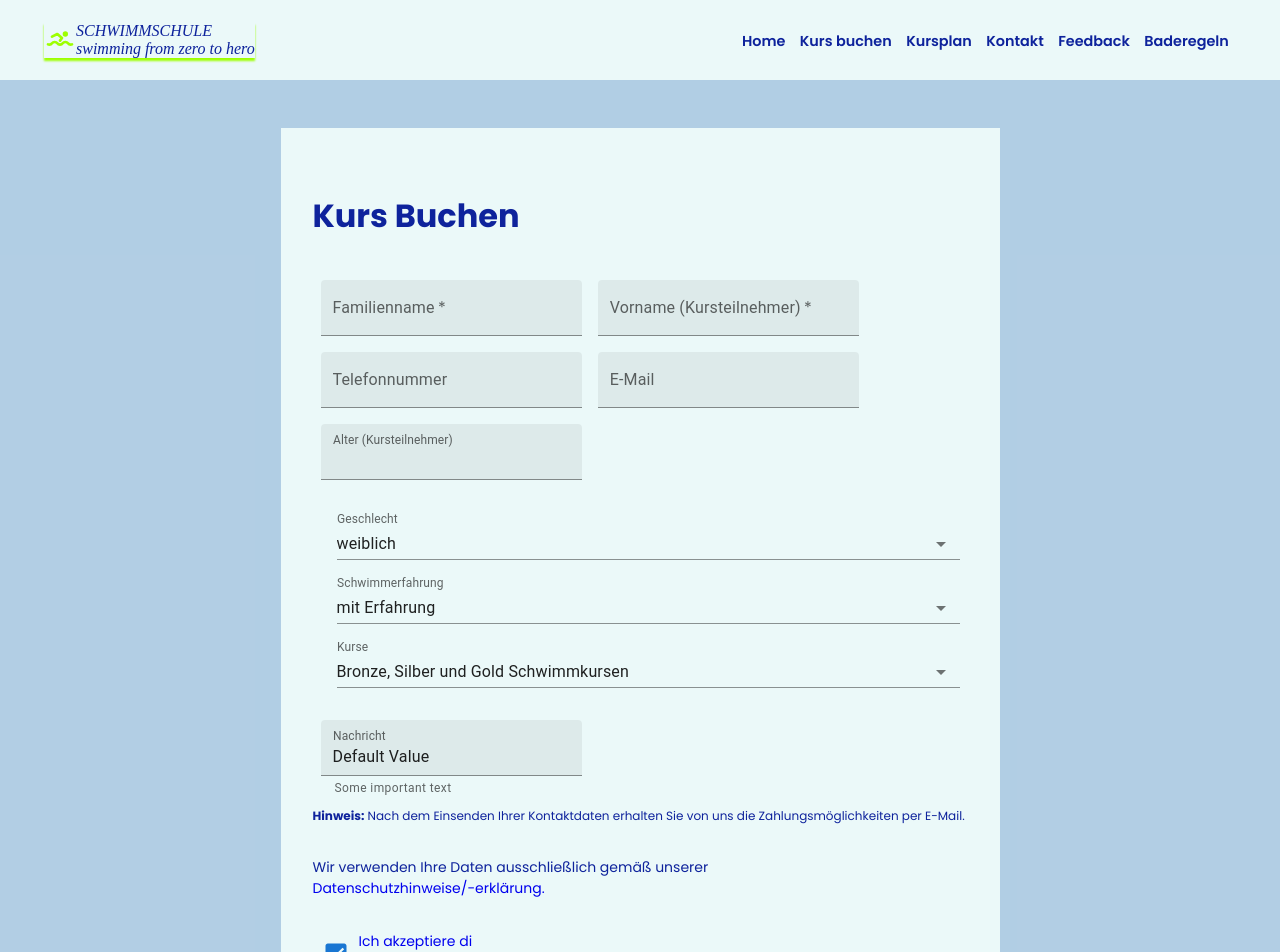
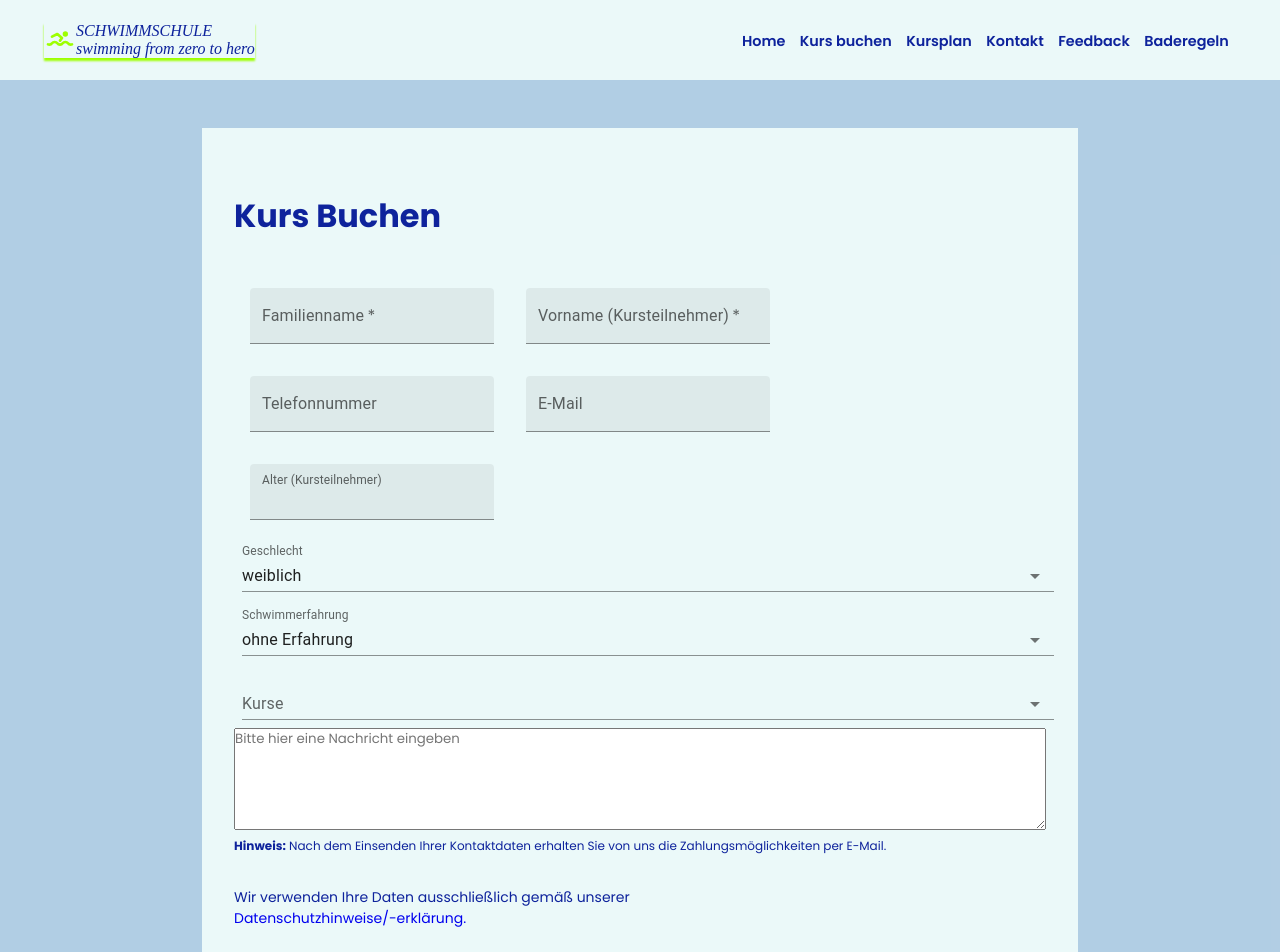
Before and after one commit to AnnaPanosyan/swimming, a React (Create React App) app: page /kursbuchen in a window 1280 px wide. Shown: the top 952 px of the page. Built offline with nearby package versions, Linux system fonts and the light colour scheme.

Commit message:
kurs buchen

```diff
--- a/package.json
+++ b/package.json
@@ -9,6 +9,7 @@
     "eject": "react-scripts eject"
   },
   "dependencies": {
+    "@emailjs/browser": "^3.10.0",
     "@emotion/react": "^11.10.5",
     "@emotion/styled": "^11.10.5",
     "@googlemaps/react-wrapper": "^1.1.35",
--- a/public/index.html
+++ b/public/index.html
@@ -9,6 +9,7 @@
       name="description"
       content="Web site created using create-react-app"
     />
+    <meta name="referrer" content="no-referrer-when-downgrade" />
     <link rel="apple-touch-icon" href="%PUBLIC_URL%/logo192.png" />
     <!--
       manifest.json provides metadata used when your web app is installed on a
--- a/src/componets/Courses.js
+++ b/src/componets/Courses.js
@@ -25,7 +25,7 @@ const Courses = () => {
             <div className="container">
               <div className="courses_section">
                 <h2 className='secTitle'>
-                  Wir bieten Folgende schwimmkurse an
+                  Wir bieten folgende Schwimmkurse an
                 </h2>
                 <div >
                   <div className='courses_description'>
--- a/src/componets/Map.js
+++ b/src/componets/Map.js
@@ -1,9 +1,9 @@
-import React from 'react'
-import Iframe from 'react-iframe'
+import React from "react";
+import Iframe from "react-iframe";
 
 const Map = () => {
-return(
-  <div>
+  return (
+
     <Iframe
       frameborder="0"
       url="https://www.google.com/maps/embed?pb=!1m18!1m12!1m3!1d2478.719564989474!2d8.160203715639168!3d51.59170287964912!2m3!1f0!2f0!3f0!3m2!1i1024!2i768!4f13.1!3m3!1m2!1s0x47bbd7c24b53be57%3A0xde7424cacdaba738!2sINI%20School%20Bad%20Sassendorf!5e0!3m2!1sru!2s!4v1674579371593!5m2!1sru!2s"
@@ -11,10 +11,9 @@ width="250"
       height="150"
       allowfullscreen=""
       loading="lazy"
-              referrerpolicy="no-referrer-when-downgrade"
+      referrerPolicy="no-referrer-when-downgrade"
     />
-    </div>
-  )
-}
+  );
+};
 
-export default Map
+export default Map;
--- a/src/pages/Footer.js
+++ b/src/pages/Footer.js
@@ -43,7 +43,7 @@ const Footer = () => {
             <div className="footer_contacts">
               <h4 className="linkTitle"> Kontaktiere uns </h4>
               <a href='tel:+ 49 17624310872' className="phone">+ 49 17624310872</a>
-              <a href='mailto:fromzerotohero@gmail.com' className="email">fromzerotohero@gmail.com</a>
+              <a href='mailto:schwimmschulefromzerotohero@gmail.com' className="email">schwimmschulefromzerotohero@gmail.com</a>
             </div>
 
             <div className="footer_contacts">
--- a/src/pages/Kontakt.js
+++ b/src/pages/Kontakt.js
@@ -1,27 +1,63 @@
-import React from 'react';
-import { Link } from 'react-router-dom';
+import React, { useRef, useState } from 'react';
+import emailjs from '@emailjs/browser';
+import Snackbar from "@mui/material/Snackbar";
+import MuiAlert from "@mui/material/Alert";
+
+const Alert = React.forwardRef(function Alert(props, ref) {
+  return <MuiAlert elevation={6} ref={ref} variant="filled" {...props} />;
+});
 
 const Kontact = () => {
+
+  const form = useRef();
+  const [open, setOpen] = useState(false);
+
+  const handleClose = (event, reason) => {
+    if (reason === "clickaway") {
+      return;
+    }
+    setOpen(false);
+  };
+
+
+  const sendEmail = (e) => {
+    e.preventDefault();
+
+    emailjs.sendForm('service_0ysa5ei', 'template_j4hsjdb', form.current, 'tmD6DfLWRyEbl4efE')
+      .then((result) => {
+        console.log(result.text);
+        result.text === "OK" && (setOpen(true))
+
+      }, (error) => {
+        console.log(error.text);
+      });
+    e.target.reset()
+  }
+
   return (
     <div className='kontact'>
+      <h1>Kontakt</h1>
+
       <div className='container'>
-        <div className='kontact_container'>
-          <h1>Kontakt</h1>
-          <div className='input'>
-            <input type="text" placeholder='Vorname' />
-            <input type="text" placeholder='Nachname' />
-          </div>
-          <div className='input'>
-            <input type='email' placeholder='E-Mail-Adresse' />
-            <input type="tel" placeholder='Telefon' />
-          </div>
-          <div >
-            <input className='inputText' type="text" size="50" placeholder='Bitte hier eine Nachricht eingeben' />
-          </div>
-          <div>
-            <Link className="btn">Einreichen</Link>
-          </div>
-        </div>
+        <form ref={form} onSubmit={sendEmail} className='form'>
+          <input type="text" placeholder='Vorname' name="user_name" required />
+          <input type="text" placeholder='Nachname' name="user_lastName" required />
+          <input type='email' placeholder='E-Mail-Adresse' name="user_email" required />
+          <input type="tel" placeholder='Telefon' name="user_tel" required />
+          <textarea className='inputText' name="message" cols='70' rows='5' placeholder='Bitte hier eine Nachricht eingeben' />
+          <button type='submit' className='btn'>Einreichen</button>
+          <Snackbar
+            open={open} autoHideDuration={2000} onClose={handleClose}
+            anchorOrigin={{ vertical: 'top', horizontal: 'center' }}>
+            <Alert
+              onClose={handleClose}
+              severity="success"
+              sx={{ width: "100%" }}
+            >
+              This is a success message!
+            </Alert>
+          </Snackbar>
+        </form>
       </div>
     </div>
   );
--- a/src/pages/KursBuchen.js
+++ b/src/pages/KursBuchen.js
@@ -1,36 +1,64 @@
-import React from 'react'
-import Box from '@mui/material/Box';
-import TextField from '@mui/material/TextField';
+import React, { useRef, useState } from "react";
+import TextField from "@mui/material/TextField";
+import { Checkbox, FormControl, InputLabel, NativeSelect } from "@mui/material";
+import { Link } from "react-router-dom";
+import emailjs from "@emailjs/browser";
+import Snackbar from "@mui/material/Snackbar";
+import MuiAlert from "@mui/material/Alert";
 
-import { Checkbox, FormControl, InputLabel, NativeSelect } from '@mui/material';
-import { Link } from 'react-router-dom';
-
-
-const label = { inputProps: { 'aria-label': 'Checkbox demo' } };
+const label = { inputProps: { "aria-label": "Checkbox demo" } };
+const Alert = React.forwardRef(function Alert(props, ref) {
+  return <MuiAlert elevation={6} ref={ref} variant="filled" {...props} />;
+});
 
 const KursBuchen = () => {
 
+  const form = useRef();
+  const [open, setOpen] = useState(false);
+
+  const handleClose = (event, reason) => {
+    if (reason === "clickaway") {
+      return;
+    }
+    setOpen(false);
+  };
+
+  const sendEmail = (e) => {
+    e.preventDefault();
+
+    emailjs
+      .sendForm(
+        "service_sn9elzn",
+        "template_7mrip0j",
+        form.current,
+        "tmD6DfLWRyEbl4efE"
+      )
+      .then(
+        (result) => {
+          console.log(result.text);
+          result.text === "OK" && (setOpen(true))
+
+        },
+        (error) => {
+          console.log(error.text);
+        }
+      );
+    e.target.reset();
+  };
+
   return (
     <div className="kursBuchen">
-    <div className='container'>
+      <div className="container">
         <h1>Kurs Buchen</h1>
-     <>
-     <Box
-     className='box'
-      component="form"
-      sx={{
-        '& .MuiTextField-root': { m: 1, width: '26ch' },
-      }}
-      noValidate
-      autoComplete="off"
-    >
-      <div>
+        <form ref={form} onSubmit={sendEmail} className="form">
           <TextField
             required
             id="filled-required"
             label="Familienname"
             defaultValue=""
             variant="filled"
+            name="user_name"
+            sx={{ m: 2 }}
           />
           <TextField
             required
@@ -38,14 +66,18 @@ const KursBuchen = () => {
             label="Vorname (Kursteilnehmer)"
             defaultValue=""
             variant="filled"
+            name="user_lastName"
+            sx={{ m: 2 }}
+
           />
-         </div>
-        <div>
           <TextField
             id="filled-phone-input"
             label="Telefonnummer"
-          type="number"
+            type="tel"
             variant="filled"
+            name='user_tel'
+            sx={{ m: 2 }}
+
           />
           <TextField
             id="filled-email-input"
@@ -53,9 +85,10 @@ const KursBuchen = () => {
             type="email"
             autoComplete="current-email"
             variant="filled"
+            name="user_email"
+            sx={{ m: 2 }}
+
           />
-         </div>
-
           <TextField
             id="filled-number"
             label="Alter (Kursteilnehmer)"
@@ -64,92 +97,108 @@ const KursBuchen = () => {
               shrink: true,
             }}
             variant="filled"
+            name="user_age"
+            sx={{ m: 2 }}
+
           />
-
-
-<Box sx={{ minWidth: 120, m:2}}>
-      <FormControl fullWidth sx={{m:1}} >
+          <FormControl fullWidth sx={{ m: 1 }}>
             <InputLabel variant="standard" htmlFor="uncontrolled-native">
               Geschlecht
             </InputLabel>
             <NativeSelect
-          defaultValue={30}
+              defaultValue={""}
               inputProps={{
-            name: 'geschlecht',
-            id: 'uncontrolled-native',
+                name: "geschlecht",
+                id: "uncontrolled-native",
               }}
             >
-          <option value={10}>weiblich</option>
-          <option value={20}>männlich</option>
+              <option value={"weiblich"}>weiblich</option>
+              <option value={"männlich"}>männlich</option>
             </NativeSelect>
           </FormControl>
-      <FormControl fullWidth sx={{m:1}}>
-        <InputLabel variant="standard" htmlFor="uncontrolled-native" >
+          <FormControl fullWidth sx={{ m: 1 }}>
+            <InputLabel variant="standard" htmlFor="uncontrolled-native">
               Schwimmerfahrung
             </InputLabel>
             <NativeSelect
-          defaultValue={30}
+              defaultValue={""}
               inputProps={{
-            name: 'schwimmerfahrung',
-            id: 'uncontrolled-native',
+                name: "schwimmerfahrung",
+                id: "uncontrolled-native",
               }}
             >
-          <option value={10}>ohne Erfahrung</option>
-          <option value={20}>wenig Erfahrung</option>
-          <option value={30}>mit Erfahrung</option>
+              <option value={"ohne Erfahrung"}>ohne Erfahrung</option>
+              <option value={"wenig Erfahrung"}>wenig Erfahrung</option>
+              <option value={"mit Erfahrung"}>mit Erfahrung</option>
             </NativeSelect>
           </FormControl>
-      <FormControl fullWidth sx={{m:1}}>
+          <FormControl fullWidth sx={{ m: 1 }}>
             <InputLabel variant="standard" htmlFor="uncontrolled-native">
               Kurse
             </InputLabel>
             <NativeSelect
-          defaultValue={30}
+              defaultValue={""}
               inputProps={{
-            name: 'kurse',
-            id: 'uncontrolled-native',
+                name: "kurse",
+                id: "uncontrolled-native",
               }}
             >
-          <option value={10}>Anfänger Schwimmkursen</option>
-          <option value={20}> Folge Schwimmkurs </option>
-          <option value={30}>Bronze, Silber und Gold Schwimmkursen</option>
+              <option value={""}></option>
+              <option value={"Anfänger Schwimmkursen"}>
+                Anfänger Schwimmkursen
+              </option>
+              <option value={"Folge Schwimmkurs"}>
+                Folge Schwimmkurs
+              </option>
+              <option value={"Bronze, Silber und Gold Schwimmkursen"}>
+                Bronze, Silber und Gold Schwimmkursen
+              </option>
             </NativeSelect>
           </FormControl>
-    </Box>
-   <TextField
-          id="filled-helperText"
-          label="Nachricht"
-          defaultValue="Default Value"
-          helperText="Some important text"
-          variant="filled"
-          style={{ maxWidth: 550,}}
+          <textarea
+            className="inputText"
+            name="message"
+            cols="70"
+            rows="5"
+            placeholder="Bitte hier eine Nachricht eingeben"
           />
-        <p className='text'> <b>Hinweis:</b> Nach dem Einsenden Ihrer Kontaktdaten erhalten Sie von
-          uns die Zahlungsmöglichkeiten per E-Mail.
+          <p className="text">
+            <b>Hinweis:</b> Nach dem Einsenden Ihrer Kontaktdaten erhalten Sie
+            von uns die Zahlungsmöglichkeiten per E-Mail.
           </p>
-        <div className='daten'>
+          <div className="daten">
             <p>Wir verwenden Ihre Daten ausschließlich gemäß unserer</p>
             <Link to="/datenschutz">Datenschutzhinweise/-erklärung.</Link>
           </div>
-        <div className='checkbox'>
+          <div className="checkbox">
             <Checkbox
               {...label}
-        defaultChecked
-        sx={{ '& .MuiSvgIcon-root': { fontSize: 28 } }}
+              sx={{ "& .MuiSvgIcon-root": { fontSize: 28 } }}
+              name="checkbox"
             />
-      <Link to='/AGB'>
-      <p>Ich akzeptiere di</p>
-        Allgemeinen Geschäftsbedingungen (AGB)</Link>
+            <Link to="/AGB">
+              <p>Ich akzeptiere die</p>
+              Allgemeinen Geschäftsbedingungen (AGB)
+            </Link>
           </div>
-    </Box>
-    <button className='btn'>Senden</button>
-     </>
+          <button className="btn" type="submit">
+            Senden
+          </button>
+          <Snackbar
+            open={open} autoHideDuration={2000} onClose={handleClose}
+            anchorOrigin={{ vertical: 'top', horizontal: 'center' }}>
+            <Alert
+              onClose={handleClose}
+              severity="success"
+              sx={{ width: "100%" }}
+            >
+              This is a success message!
+            </Alert>
+          </Snackbar>
+        </form>
       </div>
     </div>
-  )
-}
+  );
+};
 
-
-
-
-export default KursBuchen
+export default KursBuchen;
--- a/src/styles/kontac.scss
+++ b/src/styles/kontac.scss
@@ -1,54 +1,85 @@
+// .kontact{
+//   background-color:$primaryColor;
+//   height: 100vh;
+//   width: 100%;
+//   display: flex;
+//   justify-content: center;
+//   align-items:center;
+//   flex-wrap: wrap;
+//   .container{
+//     padding: 3rem;
+
+//   .kontact_container{
+//     display: flex;
+//     padding: 3rem;
+//     background-color:$bg;
+//     justify-content: center;
+//     flex-direction: column;
+
+//     h1{
+//       padding: 1rem 0;
+//     }
+//     .input{
+//       padding-top:1rem;
+//       display:flex;
+//       flex-wrap: wrap;
+//       input{
+//         padding: 0.7rem;
+//         margin-left: 0.5rem;
+//         background-color:$primaryColor;
+//       &:hover{
+//         background-color:$bg;
+//       }
+
+//       }
+//     }
+//     div{
+//       padding: 1rem 0;
+//     .inputText{
+//       padding: 1rem ;
+//       height: 4rem;
+//       font-size: 1rem;
+//       background-color:$primaryColor;
+//       &:hover{
+//         background-color:$bg;
+//       }
+//     }
+//     .btn:hover{
+//       color:white;
+//       background-color:$hoverColor;
+//     }
+//   }
+//   }
+// }
+// }
+
 .kontact{
-  background-color:$primaryColor;
-  height: 100vh;
-  width: 100%;
-  display: flex;
-  justify-content: center;
-  align-items:center;
-  flex-wrap: wrap;
+  padding: 3rem;
+  text-align:center ;
   .container{
-    padding: 3rem;
-
-  .kontact_container{
     display: flex;
-    padding: 3rem;
-    background-color:$bg;
+    background-color:$primaryColor;
+    max-width: 700px;
+    padding: 2rem;
     justify-content: center;
-    flex-direction: column;
-
-    h1{
-      padding: 1rem 0;
-    }
-    .input{
-      padding-top:1rem;
-      display:flex;
-      flex-wrap: wrap;
-      input{
-        padding: 0.7rem;
-        margin-left: 0.5rem;
+    input{
+      max-width: 400px;
+      height: 50px;
+      margin: 1rem;
+      padding: 1rem;
+      background-color:$bg;
+      &:hover{
         background-color:$primaryColor;
-      &:hover{
-        background-color:$bg;
-      }
-
       }
     }
-    div{
-      padding: 1rem 0;
-    .inputText{
-      padding: 1rem ;
-      height: 4rem;
-      font-size: 1rem;
-      background-color:$primaryColor;
+    textarea{
+      margin: 1rem;
+      padding: 1rem;
+      background-color:$bg;
+
       &:hover{
-        background-color:$bg;
+        background-color:$primaryColor;
       }
     }
-    .btn:hover{
-      color:white;
-      background-color:$hoverColor;
-    }
-  }
-  }
 }
 }
--- a/src/styles/kursBuchen.scss
+++ b/src/styles/kursBuchen.scss
@@ -6,7 +6,7 @@
   flex-wrap: wrap;
   .container {
     padding: 2rem;
-    margin: 3rem 0;
+    margin: 3rem 18rem;
     background-color: $bg;
     h1 {
       margin: 2rem 0;
@@ -23,7 +23,6 @@
       display: flex;
       margin-bottom: 2rem;
       font-size: 14px;
-
     }
   }
 }
--- a/src/styles/variebes.scss
+++ b/src/styles/variebes.scss
@@ -95,6 +95,10 @@ li {
   border-radius: 3rem;
   cursor: pointer;
   font-size: 1rem;
+  &:hover{
+    background-color:$hoverColor;
+    color:aliceblue;
+  }
 }
 
 .btn a {
```
Also changed, not shown: src/utilits/agbData.js (+40 -20 lines), 1 other file (tests, documents, lock files or other folders). Lines whose indentation alone changed are shown as unchanged.
